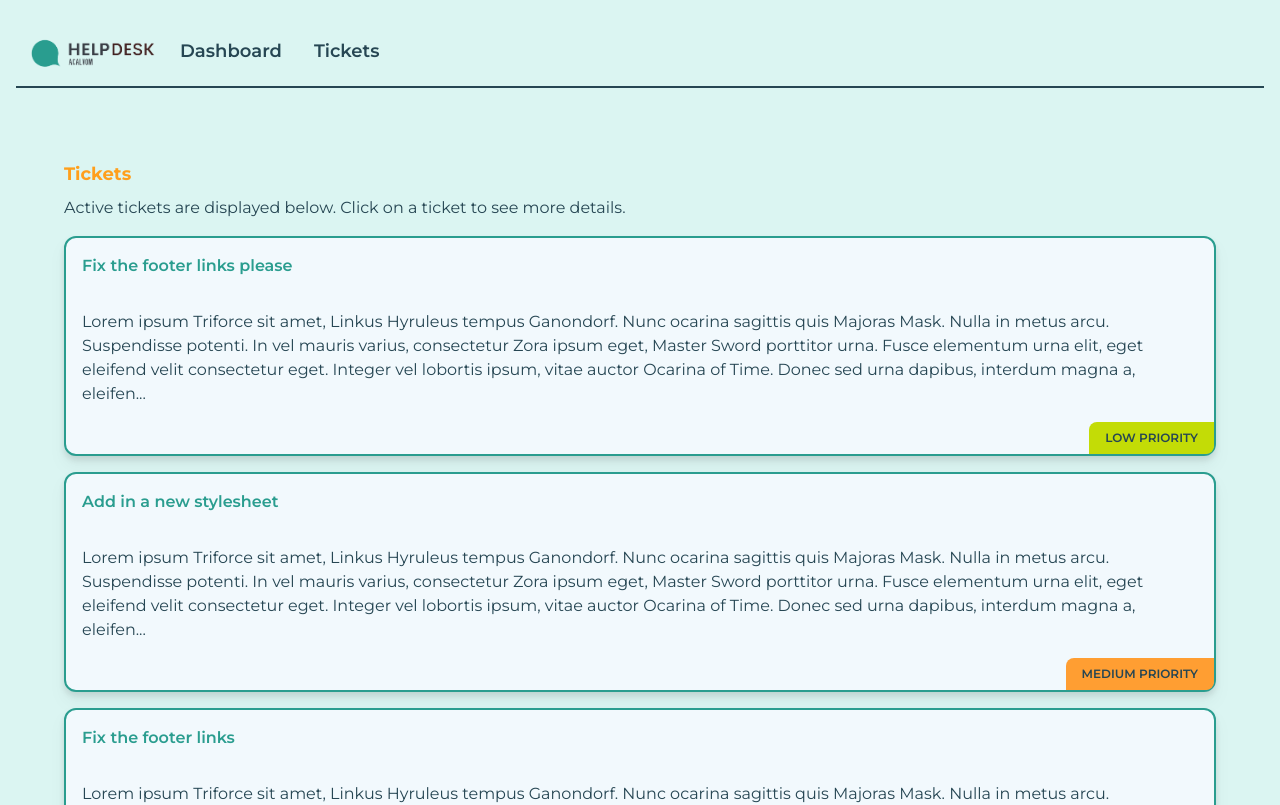
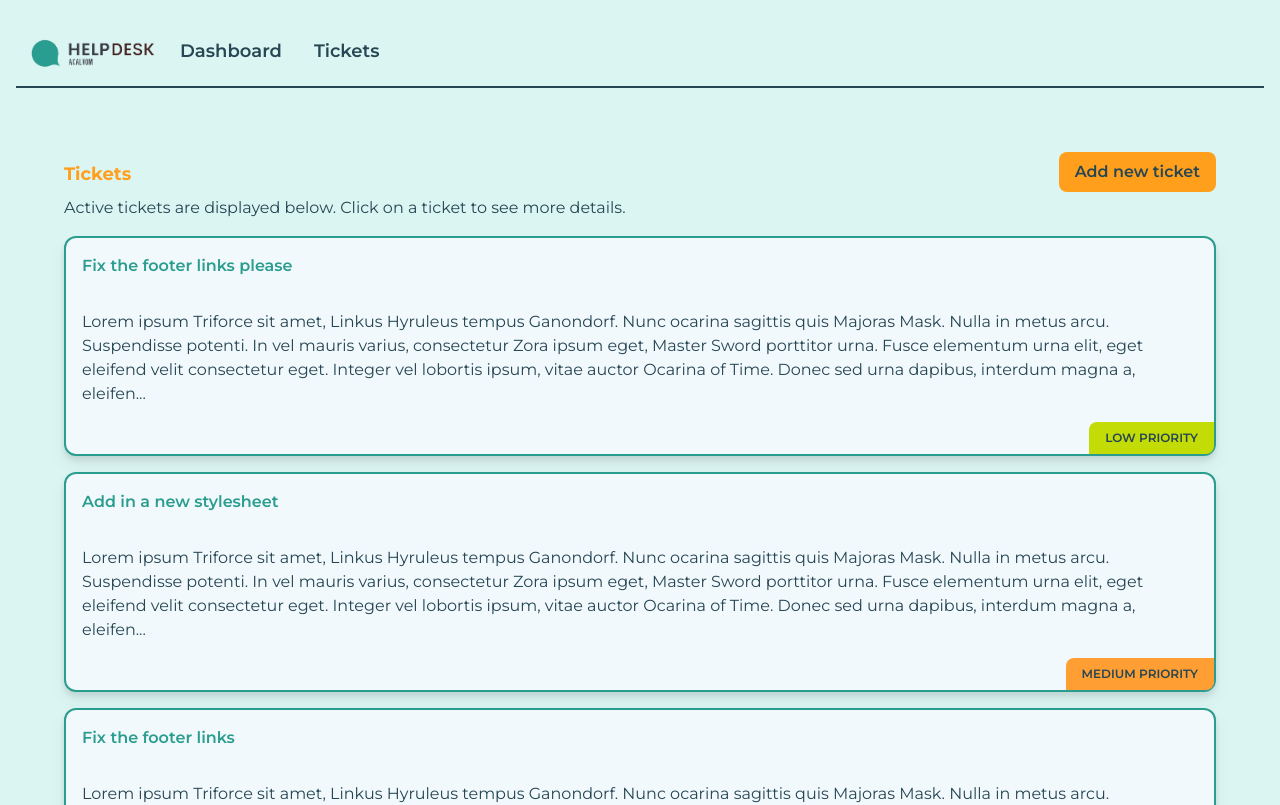
Before and after one commit to acalvom/helpdesk-app, a Next.js app: page /tickets in a window 1280 px wide. Shown: the top 805 px of the page. Built offline with nearby package versions, Linux system fonts and the light colour scheme; data requests are answered from the project's data file.

Commit message:
feat: add button to create new ticket

```diff
--- a/app/tickets/page.tsx
+++ b/app/tickets/page.tsx
@@ -1,14 +1,24 @@
 import { Suspense } from 'react'
 import TicketList from './TicketList'
 import Loading from '../loading'
+import Link from 'next/link'
 
 export default function Tickets() {
   return (
     <main className="flex flex-col m-16">
-      <h2 className="py-2 text-lg text-yellow-main font-bold">Tickets</h2>
-      <p className="mb-4 text-green-dark">
-        Active tickets are displayed below. Click on a ticket to see more details.
-      </p>
+      <div className="flex flex-row justify-between">
+        <div className="flex flex-col">
+          <h2 className="py-2 text-lg text-yellow-main font-bold">Tickets</h2>
+          <p className="mb-4 text-green-dark">
+            Active tickets are displayed below. Click on a ticket to see more details.
+          </p>
+        </div>
+        <Link href="/tickets/create">
+          <button className="px-4 py-2 rounded-lg bg-yellow-main text-green-dark font-semibold hover:bg-green-dark hover:text-yellow-main">
+            Add new ticket
+          </button>
+        </Link>
+      </div>
       <Suspense fallback={<Loading />}>
         <TicketList />
       </Suspense>
```
